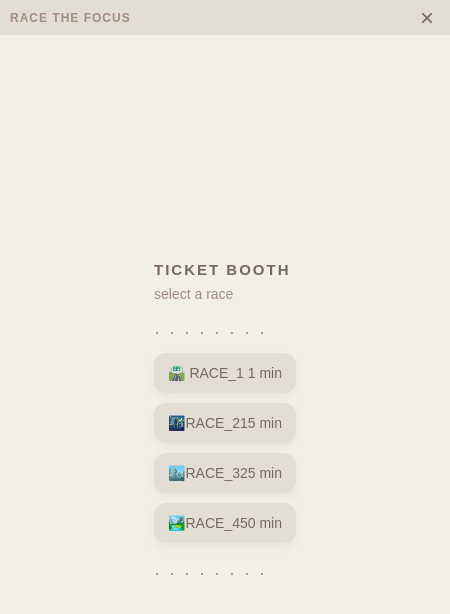
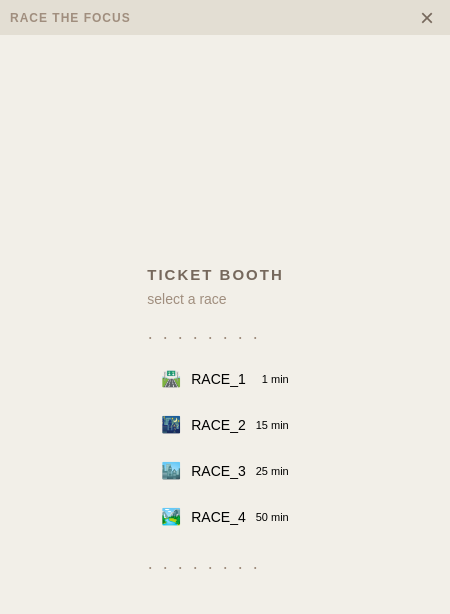
Before and after one commit to AntrixDev/RaceTheFocus, an Electron app: page index.html in a window 450 px wide. Drawn offline with Linux system fonts and the light colour scheme.

Commit message:
add new button styling

```diff
--- a/styles/drinkBtn.css
+++ b/styles/drinkBtn.css
@@ -1,30 +1,14 @@
 .btn-drink {
-    width: 100%;
-    background-color: var(--color-btn-drink);
-    border: none;
-    border-radius: 12px;
-    padding: 12px 14px;
-    margin-bottom: 10px;
-    font-size: 14px;
-    display: flex;
-    align-items: center;
-    justify-content: space-between;
-    cursor: pointer;
-    color: var(--color-text-primary);
-    transition: transform 0.15s ease, box-shadow 0.15s ease;
-    box-shadow: 0 4px 10px rgba(0,0,0,0.05);
-}
-
-.btn-drink:hover {
-    transform: translateY(-2px);
-    box-shadow: 0 6px 15px rgba(0,0,0,0.08);
-}
-
-.icon {
-    margin-right: 8px;
-}
-
-.duration {
-    font-size: 12px;
-    color: var(--color-text-secondary);
-}
+    display: flex; align-items: center; gap: 10px;
+    width: 100%; padding: 11px 14px;
+    background: var(--btn-bg);
+    border: none; border-radius: 12px;
+    cursor: pointer; margin: 5px 0;
+    color: var(--text-primary); font-size: 14px;
+    font-family: inherit;
+    transition: background 0.15s, transform 0.1s;
+  }
+  .btn-drink:hover { background: #d5cfc3; }
+  .btn-drink:active { transform: scale(0.98); }
+  .btn-drink .ico { font-size: 16px; }
+  .btn-drink .dur { margin-left: auto; font-size: 11px; color: var(--text-secondary); }
```
